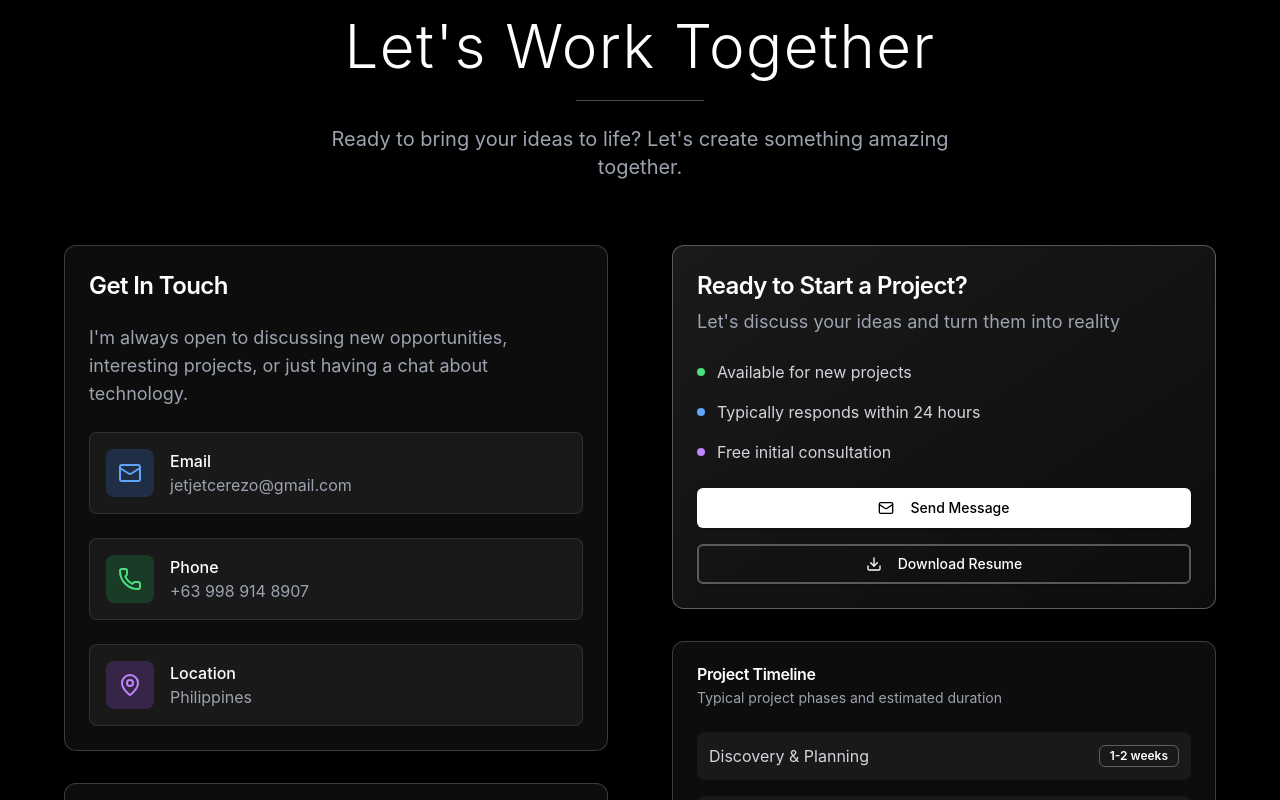
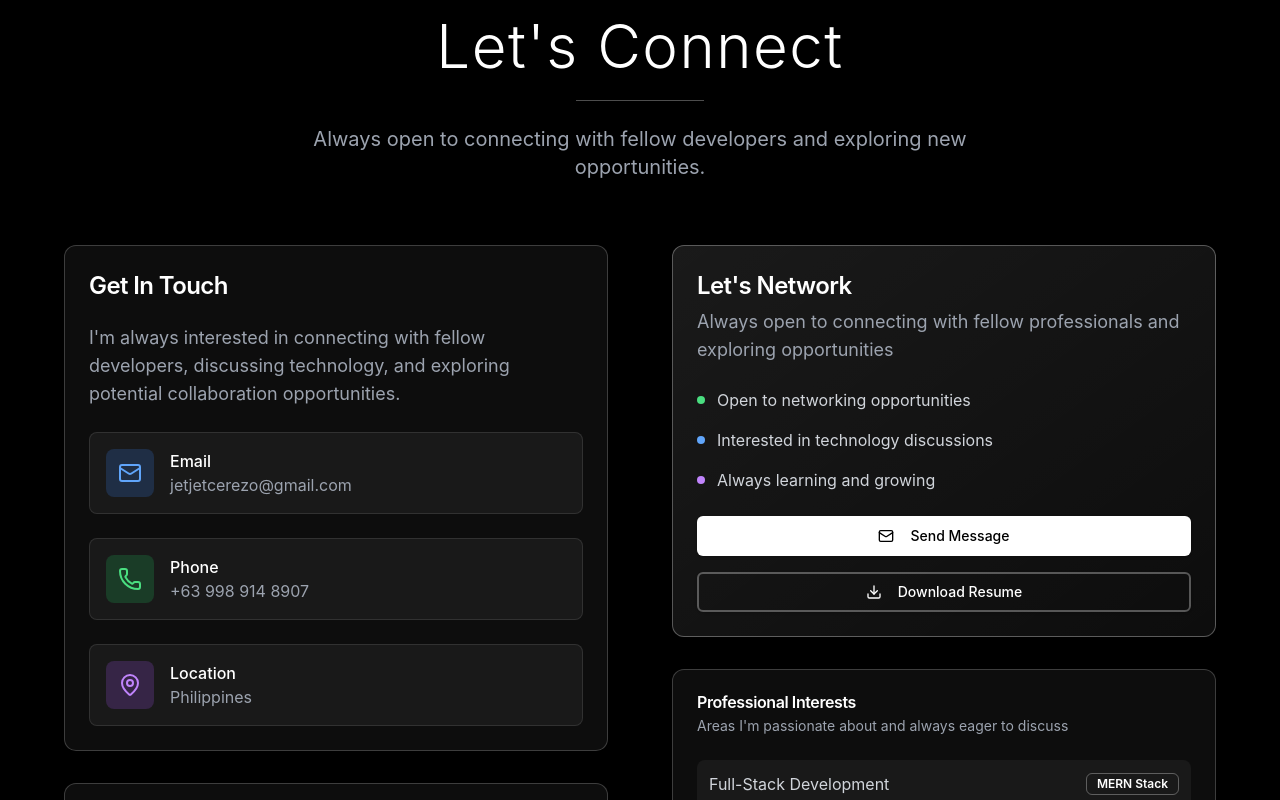
Before and after one commit to jvcerezo/portfolio, a React (Vite) app: page / in a window 1280 px wide. Shown: the part 3860-4660 px from the top of the page. Built offline with nearby package versions, Linux system fonts and the light colour scheme.

Commit message:
added logo and changed footer

```diff
--- a/index.html
+++ b/index.html
@@ -2,7 +2,7 @@
 <html lang="en">
   <head>
     <meta charset="UTF-8" />
-    <link rel="icon" type="image/svg+xml" href="/vite.svg" />
+    <link rel="icon" type="image/png" href="/jtc-logo.png" />
     <meta name="viewport" content="width=device-width, initial-scale=1.0" />
     <title>Jet Timothy Cerezo</title>
   </head>
--- a/src/App.tsx
+++ b/src/App.tsx
@@ -603,10 +603,10 @@ function App() {
       <section id="contact" className="py-32 px-6">
         <div className="max-w-6xl mx-auto">
           <div className="text-center mb-16">
-            <h2 className="text-5xl lg:text-6xl font-light mb-6 tracking-wide">Let's Work Together</h2>
+            <h2 className="text-5xl lg:text-6xl font-light mb-6 tracking-wide">Let's Connect</h2>
             <Separator className="w-32 mx-auto bg-white/30" />
             <p className="text-xl text-gray-400 mt-6 max-w-2xl mx-auto">
-              Ready to bring your ideas to life? Let's create something amazing together.
+              Always open to connecting with fellow developers and exploring new opportunities.
             </p>
           </div>
 
@@ -617,7 +617,7 @@ function App() {
                 <CardHeader>
                   <CardTitle className="text-white text-2xl mb-4">Get In Touch</CardTitle>
                   <CardDescription className="text-gray-400 text-lg">
-                    I'm always open to discussing new opportunities, interesting projects, or just having a chat about technology.
+                    I'm always interested in connecting with fellow developers, discussing technology, and exploring potential collaboration opportunities.
                   </CardDescription>
                 </CardHeader>
                 <CardContent className="space-y-6">
@@ -658,7 +658,7 @@ function App() {
                 <CardHeader>
                   <CardTitle className="text-white">Follow My Journey</CardTitle>
                   <CardDescription className="text-gray-400">
-                    Stay updated with my latest projects and insights
+                    Stay updated with my latest projects and professional growth
                   </CardDescription>
                 </CardHeader>
                 <CardContent>
@@ -692,24 +692,24 @@ function App() {
             <div className="space-y-8">
               <Card className="bg-gradient-to-br from-white/10 to-white/5 border-white/30 backdrop-blur-sm">
                 <CardHeader>
-                  <CardTitle className="text-white text-2xl">Ready to Start a Project?</CardTitle>
+                  <CardTitle className="text-white text-2xl">Let's Network</CardTitle>
                   <CardDescription className="text-gray-400 text-lg">
-                    Let's discuss your ideas and turn them into reality
+                    Always open to connecting with fellow professionals and exploring opportunities
                   </CardDescription>
                 </CardHeader>
                 <CardContent className="space-y-6">
                   <div className="space-y-4">
                     <div className="flex items-center gap-3 text-gray-300">
                       <div className="w-2 h-2 bg-green-400 rounded-full"></div>
-                      <span>Available for new projects</span>
+                      <span>Open to networking opportunities</span>
                     </div>
                     <div className="flex items-center gap-3 text-gray-300">
                       <div className="w-2 h-2 bg-blue-400 rounded-full"></div>
-                      <span>Typically responds within 24 hours</span>
+                      <span>Interested in technology discussions</span>
                     </div>
                     <div className="flex items-center gap-3 text-gray-300">
                       <div className="w-2 h-2 bg-purple-400 rounded-full"></div>
-                      <span>Free initial consultation</span>
+                      <span>Always learning and growing</span>
                     </div>
                   </div>
 
@@ -741,22 +741,22 @@ function App() {
 
               <Card className="bg-white/5 border-white/20 backdrop-blur-sm">
                 <CardHeader>
-                  <CardTitle className="text-white">Project Timeline</CardTitle>
+                  <CardTitle className="text-white">Professional Interests</CardTitle>
                   <CardDescription className="text-gray-400">
-                    Typical project phases and estimated duration
+                    Areas I'm passionate about and always eager to discuss
                   </CardDescription>
                 </CardHeader>
                 <CardContent className="space-y-4">
                   {[
-                    { phase: 'Discovery & Planning', duration: '1-2 weeks' },
-                    { phase: 'Design & Prototyping', duration: '2-3 weeks' },
-                    { phase: 'Development & Testing', duration: '4-8 weeks' },
-                    { phase: 'Launch & Support', duration: 'Ongoing' }
+                    { interest: 'Full-Stack Development', focus: 'MERN Stack' },
+                    { interest: 'Software Architecture', focus: 'Scalable Systems' },
+                    { interest: 'Technology Innovation', focus: 'Emerging Trends' },
+                    { interest: 'Professional Growth', focus: 'Continuous Learning' }
                   ].map((item, index) => (
                     <div key={index} className="flex items-center justify-between p-3 rounded-lg bg-white/5">
-                      <span className="text-gray-300">{item.phase}</span>
+                      <span className="text-gray-300">{item.interest}</span>
                       <Badge variant="outline" className="border-white/30 text-white">
-                        {item.duration}
+                        {item.focus}
                       </Badge>
                     </div>
                   ))}
```
Also changed, not shown: public/jtc-logo.png (added).
